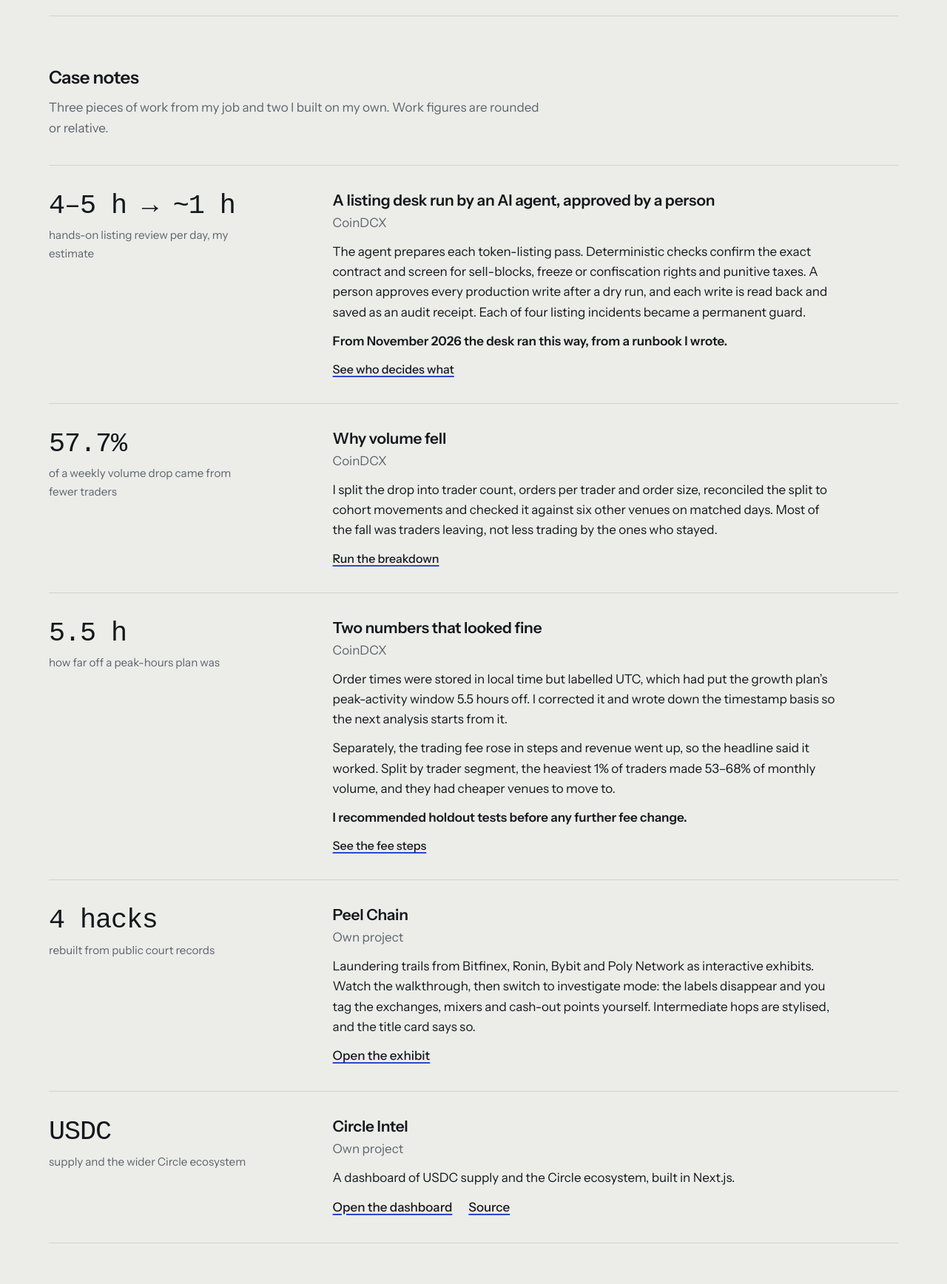
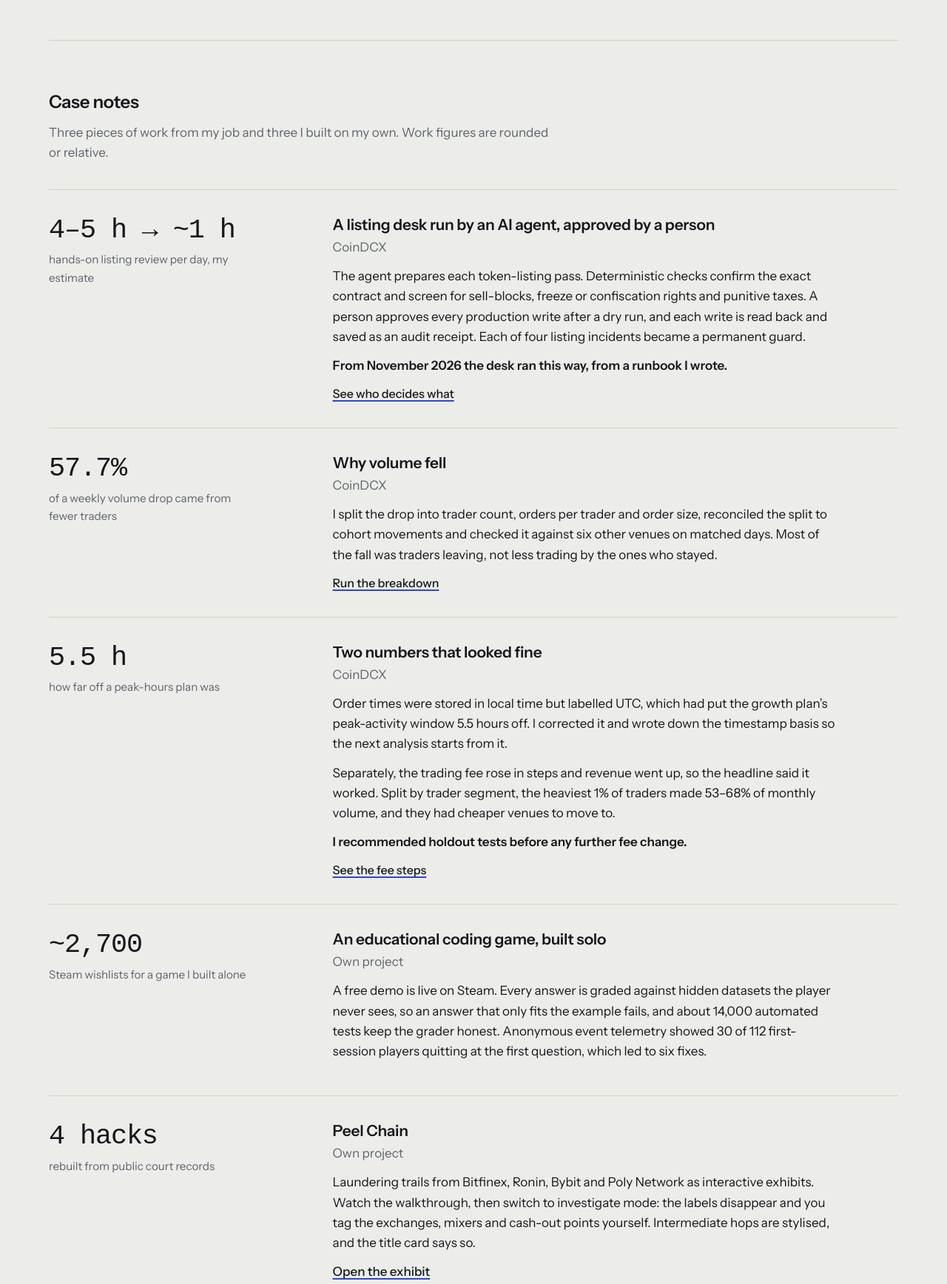
Before and after one commit to elsaicequeen/elsaicequeen.github.io, a plain HTML site: page index.html in a window 1280 px wide. Shown: the part 540-2276 px from the top of the page at 74% size. Drawn offline with nearby package versions, Linux system fonts and the light colour scheme; a web font is replaced by a local one.

Commit message:
Add public CV, generic game note, source link
Co-Authored-By: Claude Opus 5.5 <noreply@anthropic.com>

```diff
--- a/index.html
+++ b/index.html
@@ -118,6 +118,7 @@ footer{color:var(--muted); padding:40px 0 80px; font-size:.98rem}
     <ul class="contact">
       <li><a href="mailto:anish.majumdar123@gmail.com">anish.majumdar123@gmail.com</a></li>
       <li><a href="https://www.linkedin.com/in/anish-majumdar-615633187">LinkedIn</a></li>
+      <li><a href="cv/Anish_Majumdar_CV.pdf">CV (PDF)</a></li>
     </ul>
     <dl class="stack">
       <dt>Data</dt><dd>SQL (Spark SQL, Trino, DuckDB, DuneSQL), Python with pandas, Databricks, Superset, Mixpanel</dd>
@@ -143,7 +144,7 @@ footer{color:var(--muted); padding:40px 0 80px; font-size:.98rem}
 
 <section class="notes" aria-labelledby="notes-h">
   <h2 id="notes-h">Case notes</h2>
-  <p class="lead">Three pieces of work from my job and two I built on my own. Work figures are rounded or relative.</p>
+  <p class="lead">Three pieces of work from my job and three I built on my own. Work figures are rounded or relative.</p>
 
   <article class="note">
     <div><p class="figure">4–5 h → ~1 h</p><p class="figcap">hands-on listing review per day, my estimate</p></div>
@@ -175,6 +176,15 @@ footer{color:var(--muted); padding:40px 0 80px; font-size:.98rem}
       <p>Separately, the trading fee rose in steps and revenue went up, so the headline said it worked. Split by trader segment, the heaviest 1% of traders made 53–68% of monthly volume, and they had cheaper venues to move to.</p>
       <p class="sowhat">I recommended holdout tests before any further fee change.</p>
       <div class="actions"><button class="ask" data-preset="fees">See the fee steps</button></div>
+    </div>
+  </article>
+
+  <article class="note">
+    <div><p class="figure">~2,700</p><p class="figcap">Steam wishlists for a game I built alone</p></div>
+    <div class="body">
+      <h3>An educational coding game, built solo</h3>
+      <p class="where">Own project</p>
+      <p>A free demo is live on Steam. Every answer is graded against hidden datasets the player never sees, so an answer that only fits the example fails, and about 14,000 automated tests keep the grader honest. Anonymous event telemetry showed 30 of 112 first-session players quitting at the first question, which led to six fixes.</p>
     </div>
   </article>
 
@@ -213,7 +223,7 @@ footer{color:var(--muted); padding:40px 0 80px; font-size:.98rem}
 </section>
 
 <footer>
-  <p>B.Tech in Computer Science, Shiv Nadar University. CV on request by <a href="mailto:anish.majumdar123@gmail.com">email</a>.</p>
+  <p>B.Tech in Computer Science, Shiv Nadar University. <a href="https://github.com/elsaicequeen/elsaicequeen.github.io">Source for this site</a>.</p>
 </footer>
 
 </div>
```
Also changed, not shown: 1 other file.
